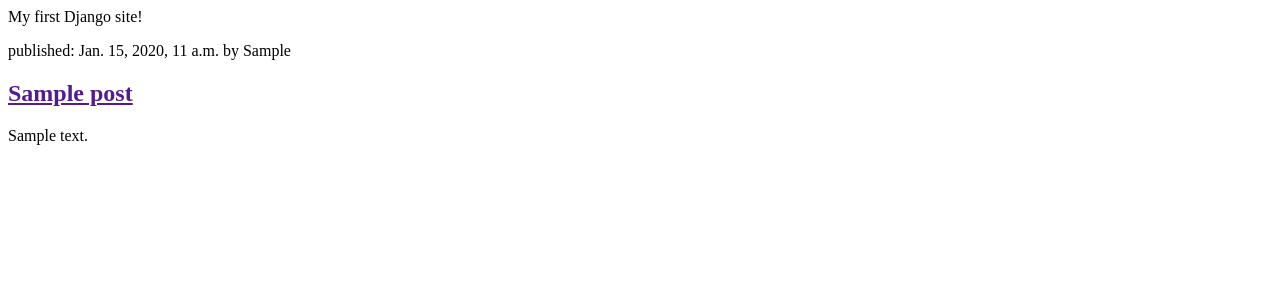
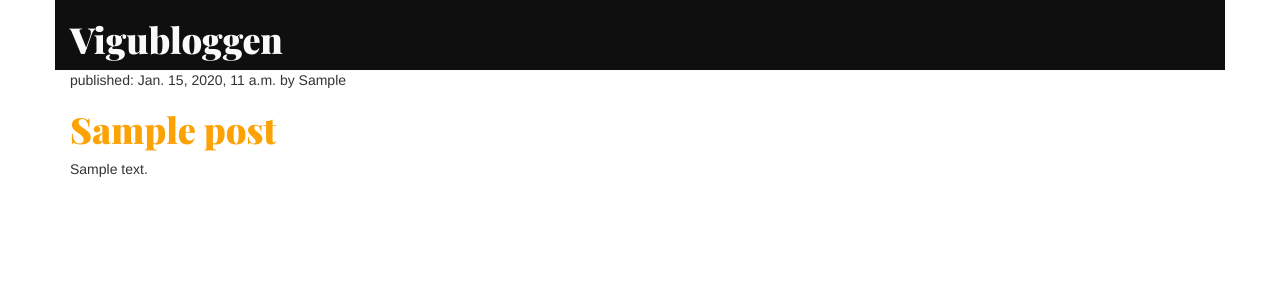
Before and after one commit to viktorcarloskar/djangogirls-tutorial, a Django app: template blog/templates/blog/post_list.html in a window 1280 px wide. Shown: the top 300 px of the page. Run offline with Django 3.2, Linux system fonts and the light colour scheme; the template is opened without the code that fills it: values that come from a table or form of the project are taken from there, others are empty; tables that the repository leaves empty hold one stand-in row (values such as "Sample post"); some libraries are stand-ins or nearby versions.

Commit message:
Some pages is created and everything is great

```diff
--- /dev/null
+++ b/blog/static/css/style.css
@@ -0,0 +1,13 @@
+header {
+  background: #0f0f0f;
+  color: #fafafa;
+}
+
+h1 {
+  font-family: 'Playfair Display', serif;
+}
+h1 a {
+    color: #FCA205;
+}
+body {
+}
--- /dev/null
+++ b/blog/templates/blog/base.html
@@ -0,0 +1,28 @@
+{% load staticfiles %}
+<!DOCTYPE html>
+<html>
+  <head>
+    <meta charset="utf-8">
+    <title>Viktors blogg</title>
+
+    <link rel="stylesheet" href="//maxcdn.bootstrapcdn.com/bootstrap/3.2.0/css/bootstrap.min.css">
+    <link rel="stylesheet" href="//maxcdn.bootstrapcdn.com/bootstrap/3.2.0/css/bootstrap-theme.min.css">
+    <link rel="stylesheet" href="{% static 'css/style.css' %}">
+    <link href='https://fonts.googleapis.com/css?family=Playfair+Display:900' rel='stylesheet' type='text/css'>
+  </head>
+  <body>
+    <div class="content container">
+        <header class="row">
+          <div class="col-md-12">
+            <h1>Vigubloggen</h1>
+          </div>
+        </header>
+        <div class="row">
+            <div class="col-md-8">
+            {% block content %}
+            {% endblock %}
+            </div>
+        </div>
+    </div>
+  </body>
+</html>
--- a/blog/templates/blog/post_list.html
+++ b/blog/templates/blog/post_list.html
@@ -1,17 +1,11 @@
-<!DOCTYPE html>
-<html>
-  <head>
-    <meta charset="utf-8">
-    <title>Viktors blogg</title>
-  </head>
-  <body>
-    My first Django site!
-    {% for post in posts %}
-      <article>
-          <p>published: {{ post.published_date }} by {{ post.author.first_name}}</p>
-          <h1><a href="">{{ post.title }}</a></h1>
-          <p>{{ post.text|linebreaks }}</p>
-      </article>
-    {% endfor %}
-  </body>
-</html>
+{% extends 'blog/base.html' %}
+
+{% block content %}
+  {% for post in posts %}
+    <article class="post">
+        <p>published: {{ post.published_date }} by {{ post.author.first_name}}</p>
+        <h1><a href="{% url 'post_detail' pk=post.pk %}">{{ post.title }}</a></h1>
+        <p>{{ post.text|linebreaks }}</p>
+    </article>
+  {% endfor %}
+{% endblock %}
--- a/blog/urls.py
+++ b/blog/urls.py
@@ -3,4 +3,5 @@ from . import views
 
 urlpatterns = [
     url(r'^$', views.post_list, name='post_list'),
+    url(r'^post/(?P<pk>\d+)/$', views.post_detail, name='post_detail'),
 ]
--- a/blog/views.py
+++ b/blog/views.py
@@ -1,7 +1,11 @@
-from django.shortcuts import render
+from django.shortcuts import render, get_object_or_404
 from django.utils import timezone
 from .models import Post
 
 def post_list(request):
     posts = Post.objects.filter(published_date__lte=timezone.now()).order_by('published_date')
     return render(request, 'blog/post_list.html', {'posts': posts})
+
+def post_detail(request, pk):
+    post = get_object_or_404(Post, pk=pk)
+    return render(request, 'blog/post_detail.html', {'post': post})
```
Also changed, not shown: blog/templates/blog/post_detail.html (added, +13 -0 lines).
